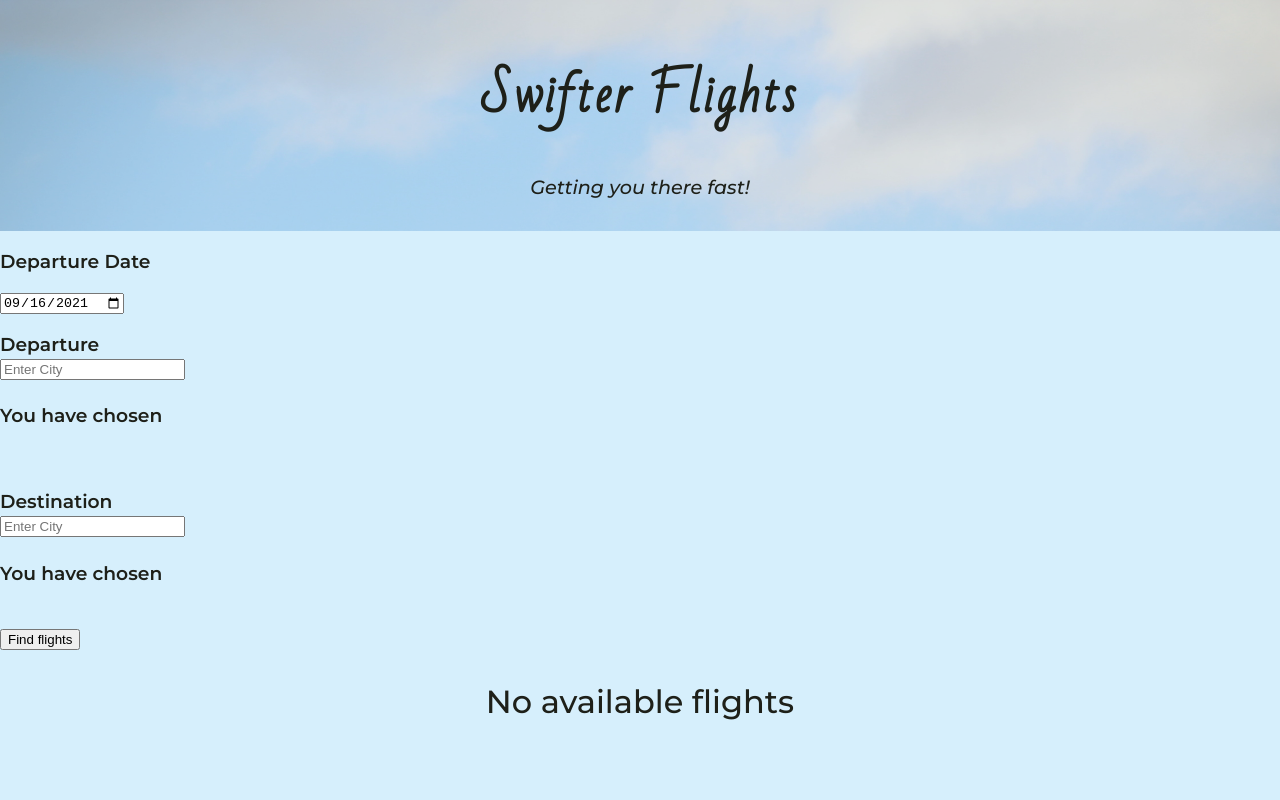
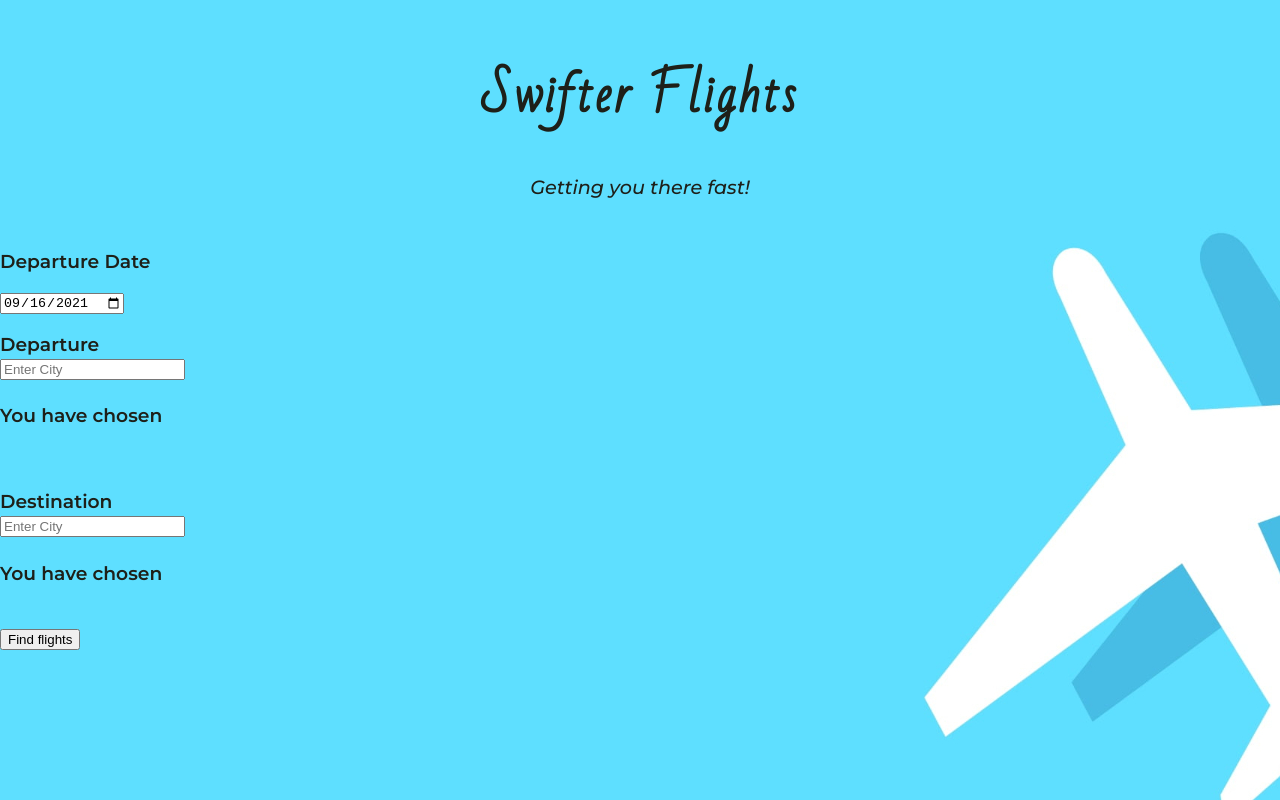
Before and after one commit to SchoolOfCode/w8_project_front-end-fujin, a React app: page / in a window 1280 px wide. Built offline with nearby package versions, Linux system fonts and the light colour scheme.

Commit message:
background change

```diff
--- a/src/components/App/App.css
+++ b/src/components/App/App.css
@@ -1,12 +1,13 @@
 .App header {
   position: relative;
-  background: var(--light-blue);
-  object-fit: cover;
+  /*background: var(--light-blue);*/
+
   padding: 1em;
 
   text-align: center;
 }
 
+/*
 .App header::before {
   position: absolute;
   top: 0;
@@ -15,11 +16,12 @@
   bottom: 0;
   content: '';
 
-  background: url('../../images/artturi-jalli-WUYFbcqrtiw-unsplash.jpg');
+  background: var(--light-blue);
   background-size: cover;
 
   opacity: 0.75;
 }
+*/
 
 .App h1 {
   position: relative;
--- a/src/components/App/index.js
+++ b/src/components/App/index.js
@@ -12,7 +12,7 @@ function App() {
   const [flights, setFlights] = useState([]);
 
   const [loading, setLoading] = useState(false);
-  const [requestMade, setRequestMade] = useState(true);
+  const [requestMade, setRequestMade] = useState(false);
 
   function chosenDepAirport(portName, portCode) {
     setDeparturePort({ name: portName, code: portCode });
@@ -34,8 +34,9 @@ function App() {
       `http://localhost:5000/flights/?DepartureAirport=${departurePort.code}&ArrivalAirport=${arrivalPort.code}&DepartureDate=${departureDate}`
     );
     const { payload } = await response.json();
+    setFlights(payload);
+    setRequestMade(true)
     console.log(payload);
-    setFlights(payload);
   }
 
   return (
--- a/src/components/Display/index.js
+++ b/src/components/Display/index.js
@@ -5,8 +5,10 @@ import './display.css';
 
 function Display({ flights }) {
   return (
+    <>
+      {flights ?
       <section className="display">
-      {flights.length > 0 ? (
+        { flights.length > 0 ? (
           <h2>Available flights</h2>
         ) : (
           <h2>No available flights</h2>
@@ -35,6 +37,8 @@ function Display({ flights }) {
           )
         )}
       </section>
+      : ""}
+    </>
   );
 }
 
--- a/src/index.css
+++ b/src/index.css
@@ -17,7 +17,7 @@ body {
   -webkit-font-smoothing: antialiased;
   -moz-osx-font-smoothing: grayscale;
 
-  background: var(--light-blue);
+  background: url('./images/wallpaperflare.com_wallpaper.jpg');
   color: var(--black);
 }
 
```
Also changed, not shown: src/images/wallpaperflare.com_wallpaper.jpg (added). Lines whose indentation alone changed are shown as unchanged.
